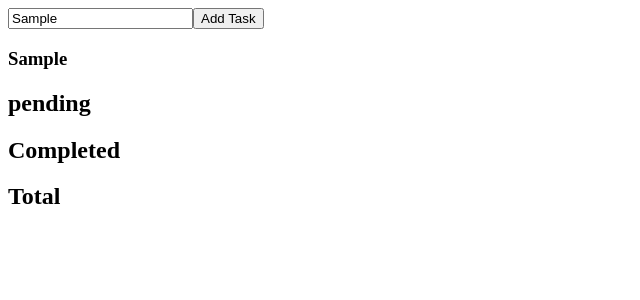
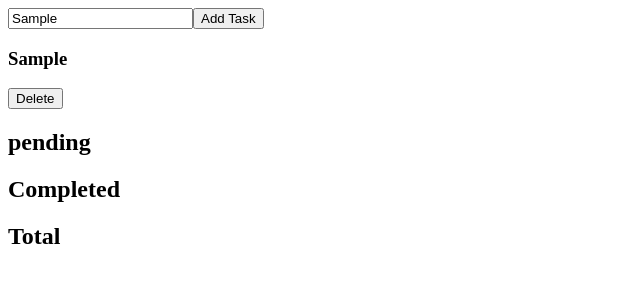
Before and after one commit to Yadnyesh-Borse/Todo-app, a React (Vite) app: page / in a window 1280 px wide. Both pictures are taken after typing "Sample" into the empty fields and a click on the button "Add Task". Shown: the top 300 px of the page, without its empty margins (0-640 px from the left). Built offline with nearby package versions, Linux system fonts and the light colour scheme.

Commit message:
DeleteFeature Added

```diff
--- a/src/App.jsx
+++ b/src/App.jsx
@@ -13,7 +13,11 @@
   }
   setTasks((prev)=>[...prev,newTask])
 }
-console.log(tasks);
+
+const handleDeleteTask=(id)=>{
+setTasks(tasks.filter((item)=>item.id !== id));
+
+}
 
 
   return (
@@ -30,7 +34,7 @@
 
            {
             tasks.map((item)=>(<div key={item.id}>
-              <h3>{item.taskname}</h3>
+              <h3>{item.taskname}</h3><button onClick={()=>handleDeleteTask(item.id)}>Delete</button>
             </div>))
            }
 
```
